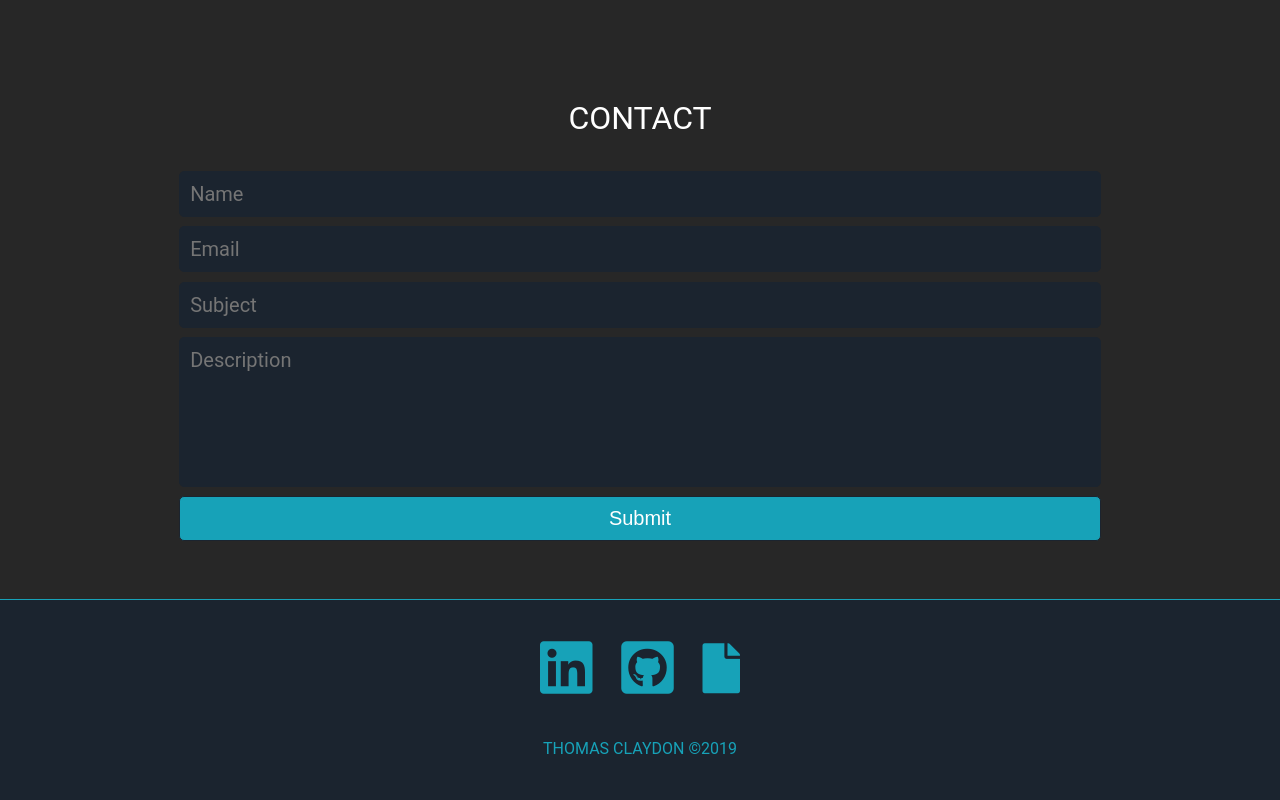
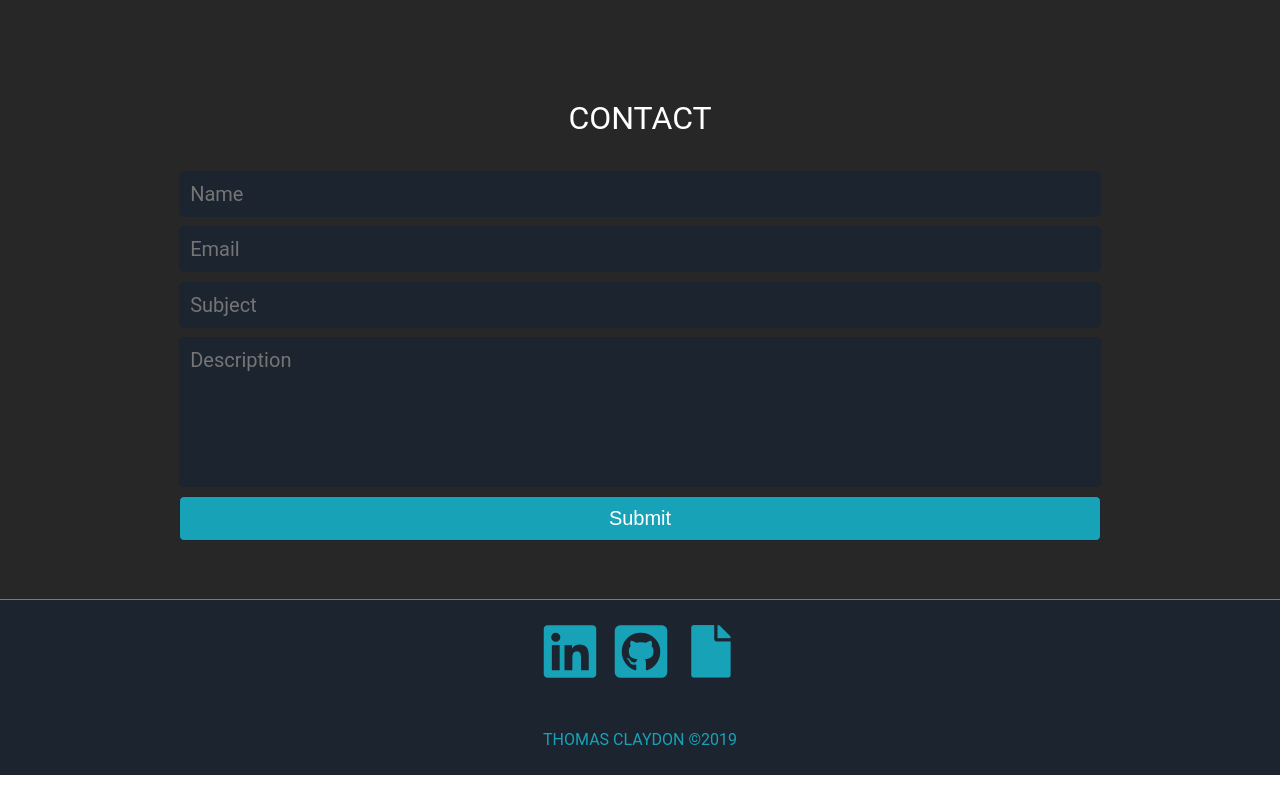
Before and after one commit to gittc100/Portfolio, a React (Create React App) app in the folder app/: page / in a window 1280 px wide. Shown: the part 2316-3116 px from the top of the page. After the commit the page ends 3091 px from the top, so only its background shows below. Built offline with nearby package versions, Linux system fonts and the light colour scheme.

Commit message:
Fixed footer

```diff
--- a/app/src/css/index.css
+++ b/app/src/css/index.css
@@ -437,7 +437,7 @@ textarea {
   justify-content: space-evenly;
   align-items: center;
   width: 100%;
-  height: 20rem;
+  height: 17.5rem;
   background-color: #1b242f;
 }
 .container-main-footer p {
@@ -467,25 +467,19 @@ textarea {
 }
 .container-main-footer .links-container .social-link i.fas,
 .container-main-footer .links-container .social-link i.fa-file {
-  font-size: 5rem;
+  font-size: 5.25rem;
 }
 .container-main-footer .links-container .social-link p {
-  display: none;
-  color: white;
+  text-align: center;
+  color: transparent;
+  font-size: 1.6rem;
+  padding: 0;
   transition-duration: 1s;
 }
 .container-main-footer .links-container .social-link:hover {
   color: #f58a11;
 }
-.container-main-footer .links-container .social-link:hover i {
-  font-size: 3rem;
-}
 .container-main-footer .links-container .social-link:hover p {
-  display: block;
-  text-align: center;
-  font-size: 1.6rem;
-  margin: 0;
-  padding: 0;
   color: #f58a11;
 }
 .container-main-home #home {
--- a/app/src/less/footer.less
+++ b/app/src/less/footer.less
@@ -4,7 +4,7 @@
   justify-content: space-evenly;
   align-items: center;
   width: 100%;
-  height: 20rem;
+  height: 17.5rem;
   background-color: @dark-slate;
 
   p {
@@ -19,7 +19,6 @@
     flex-direction: row;
     justify-content: space-between;
     width: 20rem;
-    // height: 20rem;
     .social-link {
       transition-duration: 1s;
       color: @eastern-blue;
@@ -33,28 +32,23 @@
 
       }
       i.fas, i.fa-file{
-        font-size: 5rem;
+        font-size: 5.25rem;
       }
       p {
-        display: none;
-        color: white;
+        text-align: center;
+        color: transparent;
+        font-size: 1.6rem;
+        // margin-top: 1rem;
+        padding: 0;
         transition-duration: 1s;
       }
     }
     .social-link:hover {
       color: @orange;
       i {
-        font-size: 3rem;
-
+        // font-size: 3rem;
       }
       p {
-        display: block;
-        // display: none;
-        text-align: center;
-        // color: @eastern-blue;
-        font-size: 1.6rem;
-        margin: 0;
-        padding: 0;
         color: @orange;
       }
     }
```
